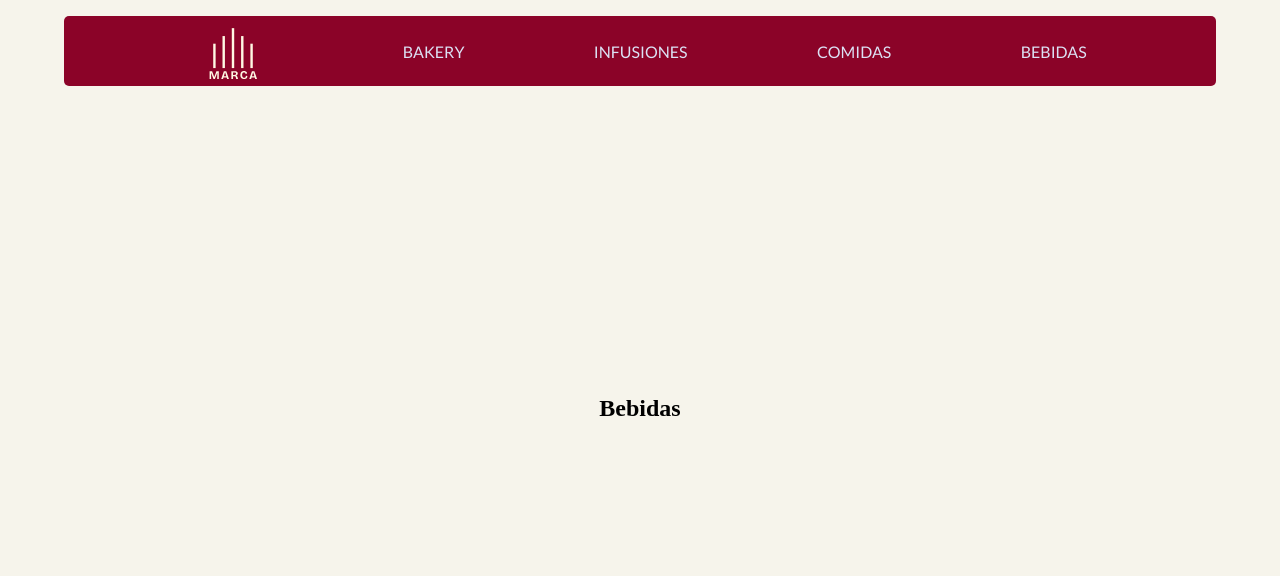
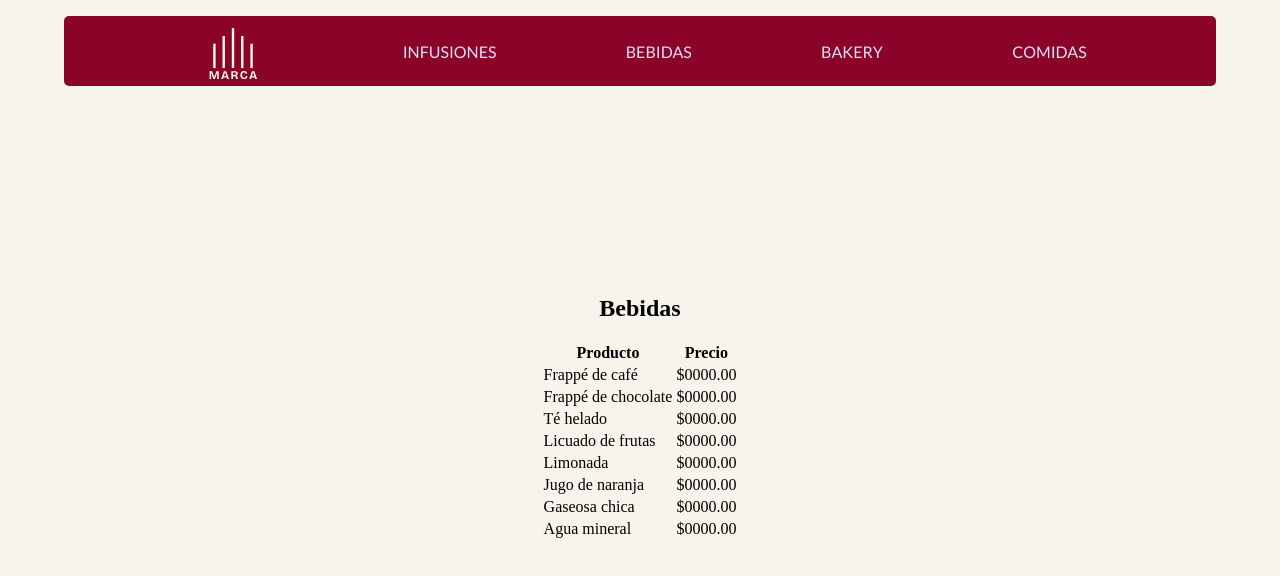
Before and after one commit to mareanovazquez/menuQR, a React (Vite) app: page /bebidas in a window 1280 px wide. Shown: the top 576 px of the page. Built offline with nearby package versions, Linux system fonts and the light colour scheme.

Commit message:
productos harcodeados para trabajar sobre los estilos

```diff
--- a/src/components/NavBar/NavBar.jsx
+++ b/src/components/NavBar/NavBar.jsx
@@ -69,10 +69,10 @@ export const NavBar = () => {
                             <div className={`container-navbar ${showMenu ? 'showMenu' : ''}`} id="container-navbar">
                                 <nav className="navbar-mobile">
                                     <NavLink className='item-desktop' to='/' onClick={handleShowMenu}>Home</NavLink>
+                                    <NavLink className='item-desktop' to='/infusiones' onClick={handleShowMenu} >Infusiones</NavLink>
+                                    <NavLink className='item-desktop' to='/bebidas' onClick={handleShowMenu}>Bebidas</NavLink>
                                     <NavLink className='item-desktop' to='/bakery' onClick={handleShowMenu}>Bakery</NavLink>
-                                    <NavLink className='item-desktop' to='/infusiones' onClick={handleShowMenu} >Infusiones</NavLink>
                                     <NavLink className='item-desktop' to='/comidas' onClick={handleShowMenu}>Comidas</NavLink>
-                                    <NavLink className='item-desktop' to='/bebidas' onClick={handleShowMenu}>Bebidas</NavLink>
                                 </nav>
                             </div>
                         }
@@ -89,10 +89,10 @@ export const NavBar = () => {
                             :
                             <img src={marcaWhite} alt="logo" />}</NavLink>
 
+                        <NavLink className='item-desktop' to='/infusiones'>Infusiones</NavLink>
+                        <NavLink className='item-desktop' to='/bebidas'>Bebidas</NavLink>
                         <NavLink className='item-desktop' to='/bakery'>Bakery</NavLink>
-                        <NavLink className='item-desktop' to='/infusiones'>Infusiones</NavLink>
                         <NavLink className='item-desktop' to='/comidas'>Comidas</NavLink>
-                        <NavLink className='item-desktop' to='/bebidas'>Bebidas</NavLink>
                     </nav>
                 </div>
             )}
--- a/src/pages/Bakery.jsx
+++ b/src/pages/Bakery.jsx
@@ -1,10 +1,51 @@
 export const Bakery = () => {
     return (
         <>
-        <section className="seccion seccion-bakery">
-            <h2>Bakery</h2>
-
-        </section>
+            <section className="seccion seccion-bakery">
+                <h2>Bakery</h2>
+                <table>
+                    <thead>
+                        <tr>
+                            <th>Producto</th>
+                            <th>Precio</th>
+                        </tr>
+                    </thead>
+                    <tbody>
+                        <tr>
+                            <td>Medialunas</td>
+                            <td>$0000.00</td>
+                        </tr>
+                        <tr>
+                            <td>Tostada francesa</td>
+                            <td>$0000.00</td>
+                        </tr>
+                        <tr>
+                            <td>Porción de torta</td>
+                            <td>$0000.00</td>
+                        </tr>
+                        <tr>
+                            <td>Cupcakes</td>
+                            <td>$0000.00</td>
+                        </tr>
+                        <tr>
+                            <td>Alfajor triple</td>
+                            <td>$0000.00</td>
+                        </tr>
+                        <tr>
+                            <td>Rollos de canela</td>
+                            <td>$0000.00</td>
+                        </tr>
+                        <tr>
+                            <td>Panqueques</td>
+                            <td>$0000.00</td>
+                        </tr>
+                        <tr>
+                            <td>Brownie con helado</td>
+                            <td>$0000.00</td>
+                        </tr>
+                    </tbody>
+                </table>
+            </section>
         </>
     )
 }
--- a/src/pages/Bebidas.jsx
+++ b/src/pages/Bebidas.jsx
@@ -1,10 +1,52 @@
 export const Bebidas = () => {
 
-    return(
+    return (
         <>
-        <div className="seccion seccion-bebidas">
-            <h2>Bebidas</h2>
-        </div>
+            <div className="seccion seccion-bebidas">
+                <h2>Bebidas</h2>
+                <table>
+                    <thead>
+                        <tr>
+                            <th>Producto</th>
+                            <th>Precio</th>
+                        </tr>
+                    </thead>
+                    <tbody>
+                        <tr>
+                            <td>Frappé de café</td>
+                            <td>$0000.00</td>
+                        </tr>
+                        <tr>
+                            <td>Frappé de chocolate</td>
+                            <td>$0000.00</td>
+                        </tr>
+                        <tr>
+                            <td>Té helado</td>
+                            <td>$0000.00</td>
+                        </tr>
+                        <tr>
+                            <td>Licuado de frutas</td>
+                            <td>$0000.00</td>
+                        </tr>
+                        <tr>
+                            <td>Limonada</td>
+                            <td>$0000.00</td>
+                        </tr>
+                        <tr>
+                            <td>Jugo de naranja</td>
+                            <td>$0000.00</td>
+                        </tr>
+                        <tr>
+                            <td>Gaseosa chica</td>
+                            <td>$0000.00</td>
+                        </tr>
+                        <tr>
+                            <td>Agua mineral</td>
+                            <td>$0000.00</td>
+                        </tr>
+                    </tbody>
+                </table>
+            </div>
         </>
     )
 }
--- a/src/pages/Comidas.jsx
+++ b/src/pages/Comidas.jsx
@@ -1,9 +1,51 @@
 export const Comidas = () => {
     return (
         <>
-        <div className="seccion seccion-comidas">
-            <h2>Comidas</h2>
-        </div>
+            <div className="seccion seccion-comidas">
+                <h2>Comidas</h2>
+                <table>
+                    <thead>
+                        <tr>
+                            <th>Producto</th>
+                            <th>Precio</th>
+                        </tr>
+                    </thead>
+                    <tbody>
+                        <tr>
+                            <td>Tostada con palta</td>
+                            <td>$0000.00</td>
+                        </tr>
+                        <tr>
+                            <td>Tostado clásico</td>
+                            <td>$0000.00</td>
+                        </tr>
+                        <tr>
+                            <td>Sandwich vegano</td>
+                            <td>$0000.00</td>
+                        </tr>
+                        <tr>
+                            <td>Pan de queso</td>
+                            <td>$0000.00</td>
+                        </tr>
+                        <tr>
+                            <td>Medialunas saladas</td>
+                            <td>$0000.00</td>
+                        </tr>
+                        <tr>
+                            <td>Sandwich de pollo</td>
+                            <td>$0000.00</td>
+                        </tr>
+                        <tr>
+                            <td>Huevos revueltos</td>
+                            <td>$0000.00</td>
+                        </tr>
+                        <tr>
+                            <td>Pizza individual</td>
+                            <td>$0000.00</td>
+                        </tr>
+                    </tbody>
+                </table>
+            </div>
         </>
     )
 }
--- a/src/pages/Home.jsx
+++ b/src/pages/Home.jsx
@@ -5,25 +5,25 @@ export const Home = () => {
     return (
         <>
             <div className="seccion seccion-home ">
+                <NavLink to='/infusiones'><div className="item-home">
+                    INFUSIONES
+                </div>
+                </NavLink>
+                <NavLink to='/bebidas'>
+                    <div className="item-home">
+                        BEBIDAS
+                    </div>
+                </NavLink>
                 <NavLink to='/bakery' >
                     <div className="item-home">
                         BAKERY
                     </div>
-                </NavLink>
-                <NavLink to='/infusiones'><div className="item-home">
-                    INFUSIONES
-                </div>
                 </NavLink>
                 <NavLink to='/comidas'>
                     <div className="item-home">
                         COMIDAS
                     </div>
                 </NavLink>
-                <NavLink to='/bebidas'>
-                    <div className="item-home">
-                        BEBIDAS
-                    </div>
-                </NavLink>
             </div>
         </>
     )
--- a/src/pages/Infusiones.jsx
+++ b/src/pages/Infusiones.jsx
@@ -2,9 +2,51 @@ export const Infusiones = () => {
 
     return (
         <>
-        <div className="seccion seccion-infusiones">
-            <h2>Infusiones</h2>
-        </div>
+            <div className="seccion seccion-infusiones">
+                <h2>Infusiones</h2>
+                <table>
+                    <thead>
+                        <tr>
+                            <th>Producto</th>
+                            <th>Precio</th>
+                        </tr>
+                    </thead>
+                    <tbody>
+                        <tr>
+                            <td>Americano</td>
+                            <td>$0000.00</td>
+                        </tr>
+                        <tr>
+                            <td>Capuchino</td>
+                            <td>$0000.00</td>
+                        </tr>
+                        <tr>
+                            <td>Doble Expreso</td>
+                            <td>$0000.00</td>
+                        </tr>
+                        <tr>
+                            <td>Café con leche</td>
+                            <td>$0000.00</td>
+                        </tr>
+                        <tr>
+                            <td>Chocolatada</td>
+                            <td>$0000.00</td>
+                        </tr>
+                        <tr>
+                            <td>Té de manzanilla</td>
+                            <td>$0000.00</td>
+                        </tr>
+                        <tr>
+                            <td>Té de hierbas</td>
+                            <td>$0000.00</td>
+                        </tr>
+                        <tr>
+                            <td>Té clásico</td>
+                            <td>$0000.00</td>
+                        </tr>
+                    </tbody>
+                </table>
+            </div>
         </>
     )
 }
```
